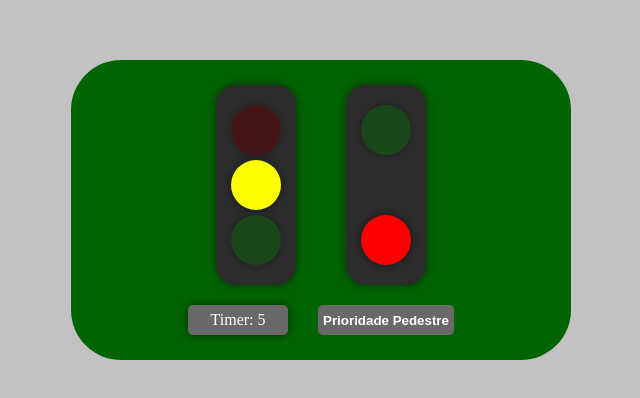
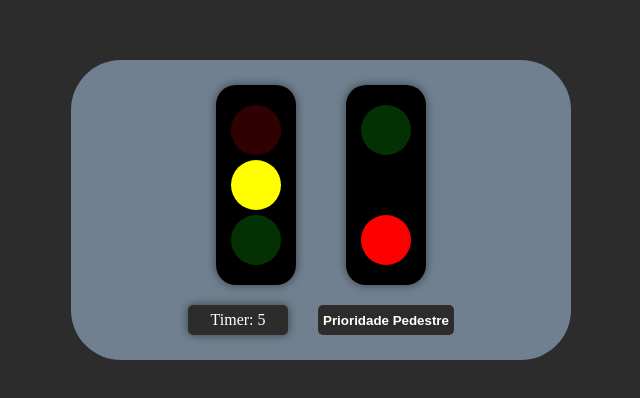
Before and after one commit to lucasdaniel2201/semaforo-js, a plain HTML site: page index.html in a window 1280 px wide. Shown: the part 190-588 px from the top of the page, without its empty margins (319-959 px from the left). Drawn offline with Linux system fonts and the light colour scheme.

Commit message:
troca de cores

```diff
--- a/style.css
+++ b/style.css
@@ -8,10 +8,10 @@ body{
     justify-content: center;
     align-items: center;
     height: 100vh;
-    background-color: #c2c2c2;
+    background-color:#2c2c2c
 }
 .semaforo {
-    background-color:#006400;
+    background-color:slategrey;
     width: 500px;
     height: 300px;
     display: flex;
@@ -22,7 +22,7 @@ body{
     padding: 50px;
 }
 .farol, .pedestre {
-    background-color: #2c2c2c;
+    background-color: #000000;
     width: 80px;
     height: 200px;
     display: flex;
@@ -72,13 +72,13 @@ span {
     width: 100px;
     height:30px;
     border-radius: 5px;
-    background-color: #696969;
+    background-color: #2c2c2c;
     color: #FFF;
     box-shadow: 0 0 10px rgba(0, 0, 0, 0.5);
     margin-right: 30px;
 }
 .btnPedestre {
-    background-color: #696969;
+    background-color: #2c2c2c;
     font-weight: 600;
     border: none;
     color: #FFF;
```
